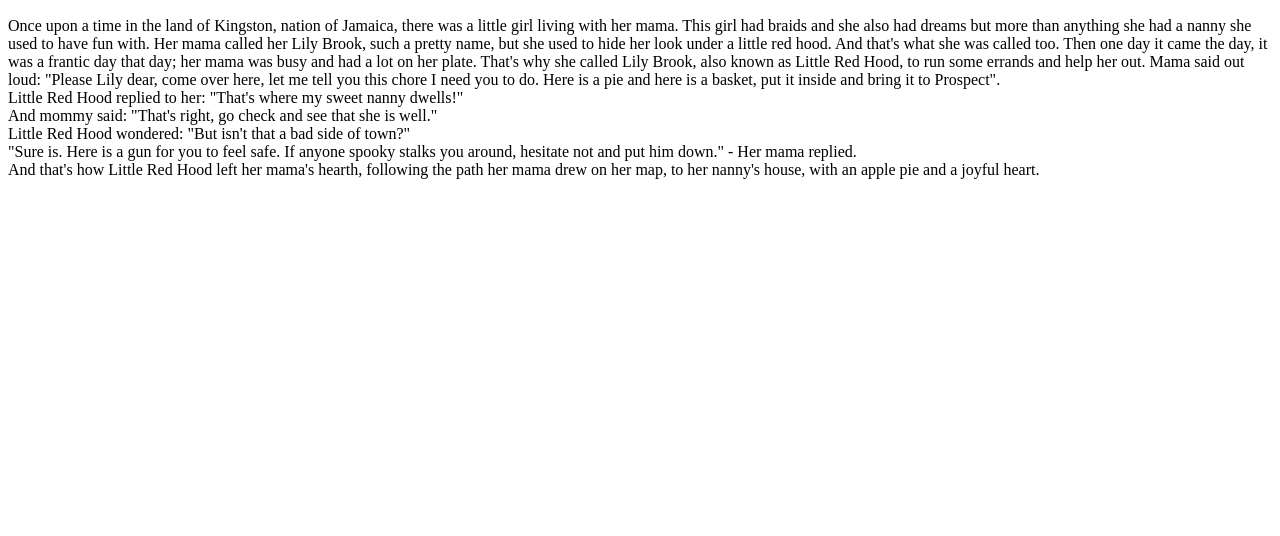
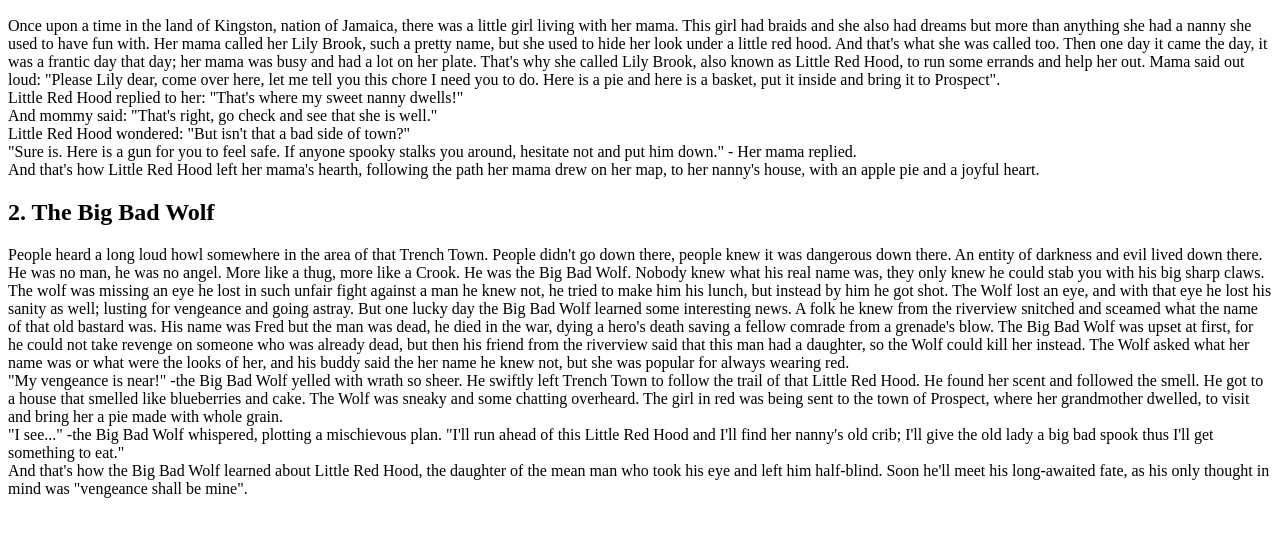
Before and after one commit to pablosja/LittleRedHood, a plain HTML site: page index.html in a window 1280 px wide. Shown: the part 110-646 px from the top of the page. Drawn offline with Linux system fonts and the light colour scheme.

Commit message:
Part 2: The Big Bad Wolf

```diff
--- a/index.html
+++ b/index.html
@@ -18,5 +18,13 @@
     "Sure is. Here is a gun for you to feel safe. If anyone spooky stalks you around, hesitate not and put him down." - Her mama replied.<br>
     And that's how Little Red Hood left her mama's hearth, following the path her mama drew on her map, to her nanny's house, with an apple pie and a joyful heart.</div> </p>
 </div>
+<div>
+    <h2 id="chap2">2. The Big Bad Wolf</h2>
+    <p id="text2">People heard a long loud howl somewhere in the area of that Trench Town. People didn't go down there, people knew it was dangerous down there. An entity of darkness
+        and evil lived down there. He was no man, he was no angel. More like a thug, more like a Crook. He was the Big Bad Wolf. Nobody knew what his real name was, they only knew he could stab you with his big sharp claws. The wolf was missing an eye he lost in such unfair fight against a man he knew not, he tried to make him his lunch, but instead by him he got shot. The Wolf lost an eye, and with that eye he lost his sanity as well; lusting for vengeance and going astray. But one lucky day the Big Bad Wolf learned some interesting news. A folk he knew from the riverview snitched and sceamed what the name of that old bastard was. His name was Fred but the man was dead, he died in the war, dying a hero's death saving a fellow comrade from a grenade's blow. The Big Bad Wolf was upset at first, for he could not take revenge on someone who was already dead, but then his friend from the riverview said that this man had a daughter, so the Wolf could kill her instead. The Wolf asked what her name was or what were the looks of her, and his buddy said the her name he knew not, but she was popular for always wearing red. <br>
+        "My vengeance is near!" -the Big Bad Wolf yelled with wrath so sheer. He swiftly left Trench Town to follow the trail of that Little Red Hood. He found her scent and followed the smell. He got to a house that smelled like blueberries and cake. The Wolf was sneaky and some chatting overheard. The girl in red was being sent to the town of Prospect, where her grandmother dwelled, to visit and bring her a pie made with whole grain. <br>
+        "I see..." -the Big Bad Wolf whispered, plotting a mischievous plan. "I'll run ahead of this Little Red Hood and I'll find her nanny's old crib; I'll give the old lady a big bad spook thus I'll get something to eat."<br>
+        And that's how the Big Bad Wolf learned about Little Red Hood, the daughter of the mean man who took his eye and left him half-blind. Soon he'll meet his long-awaited fate, as his only thought in mind was "vengeance shall be mine".</p>
+</div>
 </body>
 </html>
```
